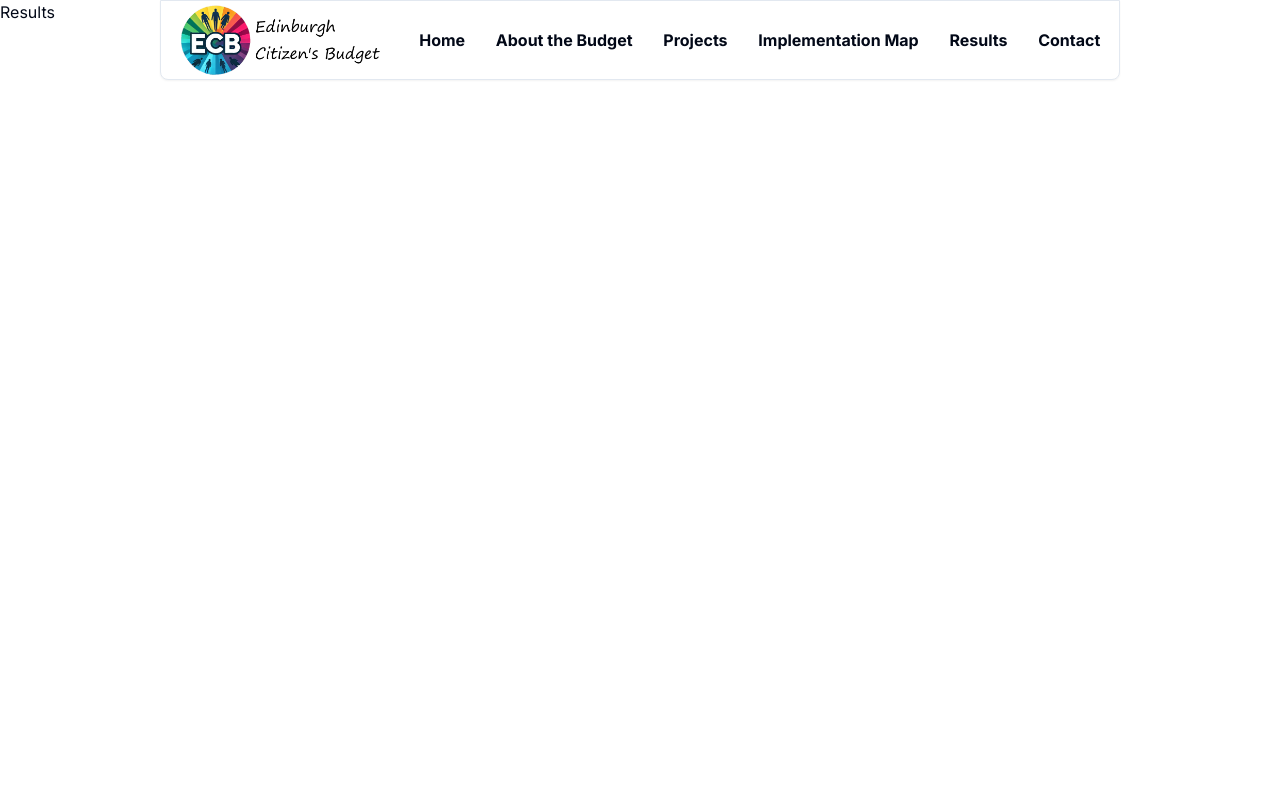
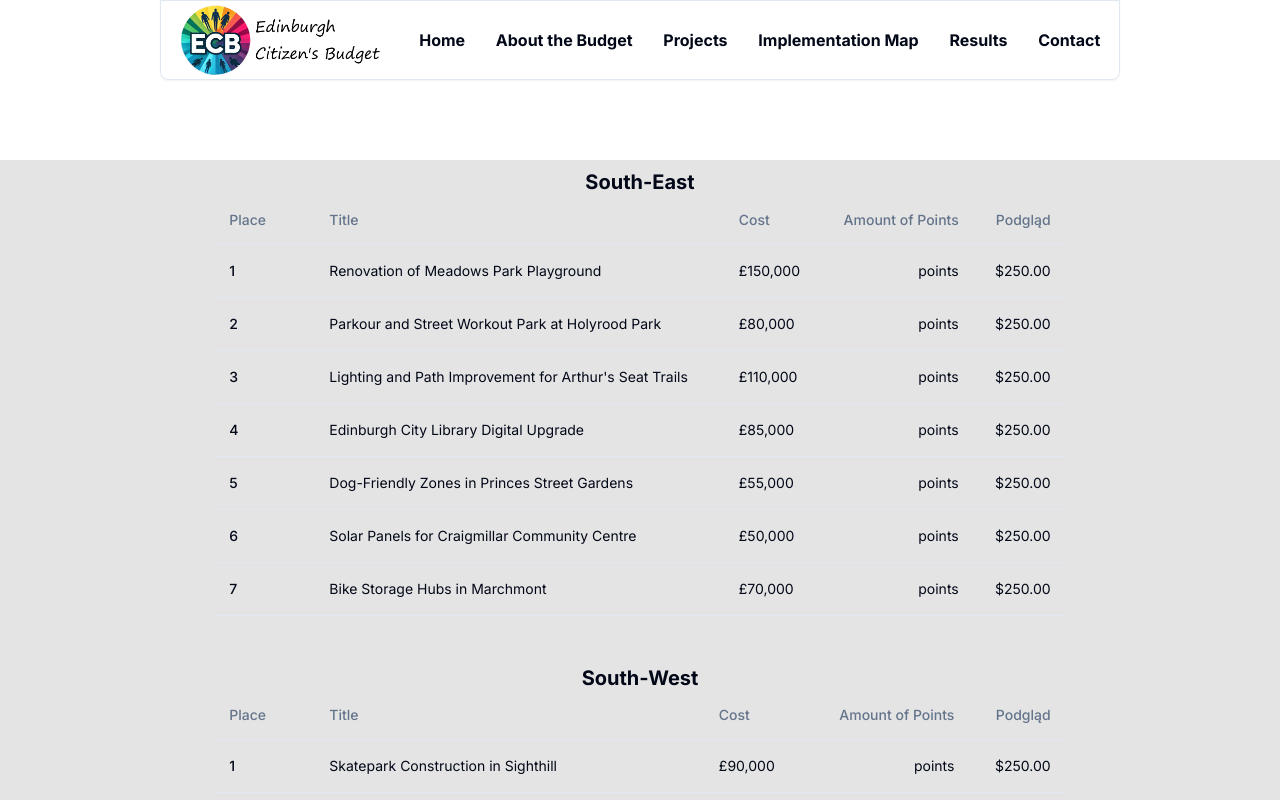
Before and after one commit to LSzpilowski/leaf-3, a Next.js app: page /results in a window 1280 px wide. Shown: the top 800 px of the page. Built offline with nearby package versions, Linux system fonts and the light colour scheme.

Commit message:
add table to feat/results

```diff
--- a/src/app/results/page.tsx
+++ b/src/app/results/page.tsx
@@ -1,7 +1,57 @@
-import React from "react";
+import { Item } from "@radix-ui/react-dropdown-menu";
+import { mockProjects } from "../mockData";
+import {
+  Table,
+  TableBody,
+  TableCaption,
+  TableCell,
+  TableHead,
+  TableHeader,
+  TableRow,
+} from "@/components/ui/table";
+
+const areas = ["South-East", "South-West", "North-East", "North-West"];
 
 function Results() {
-  return <div>Results</div>;
+  return (
+    <div className="min-h-screen w-full flex flex-col justify-center items-center gap-5 bg-[#E4E4E4] mt-40 ">
+      <div className="flex flex-col gap-10 w-2/3">
+        {areas.map((area, index) => {
+          return (
+            <div key={index}>
+              <p className="w-full text-xl font-bold text-center pt-2">
+                {area}
+              </p>
+              <Table>
+                <TableHeader className="w-full">
+                  <TableRow>
+                    <TableHead className="w-[100px]">Place</TableHead>
+                    <TableHead>Title</TableHead>
+                    <TableHead>Cost</TableHead>
+                    <TableHead className="text-right">
+                      Amount of Points
+                    </TableHead>
+                    <TableHead className="text-right">Podgląd</TableHead>
+                  </TableRow>
+                </TableHeader>
+                {mockProjects
+                  .filter((project) => project.district === area)
+                  .map((item, index) => (
+                    <TableRow key={index}>
+                      <TableCell className="font-medium">{index + 1}</TableCell>
+                      <TableCell>{item.title}</TableCell>
+                      <TableCell>{item.estimatedCost}</TableCell>
+                      <TableCell className="text-right">points</TableCell>
+                      <TableCell className="text-right">$250.00</TableCell>
+                    </TableRow>
+                  ))}
+              </Table>
+            </div>
+          );
+        })}
+      </div>
+    </div>
+  );
 }
 
 export default Results;
--- /dev/null
+++ b/src/components/ui/table.tsx
@@ -0,0 +1,117 @@
+import * as React from "react"
+
+import { cn } from "@/lib/utils"
+
+const Table = React.forwardRef<
+  HTMLTableElement,
+  React.HTMLAttributes<HTMLTableElement>
+>(({ className, ...props }, ref) => (
+  <div className="relative w-full overflow-auto">
+    <table
+      ref={ref}
+      className={cn("w-full caption-bottom text-sm", className)}
+      {...props}
+    />
+  </div>
+))
+Table.displayName = "Table"
+
+const TableHeader = React.forwardRef<
+  HTMLTableSectionElement,
+  React.HTMLAttributes<HTMLTableSectionElement>
+>(({ className, ...props }, ref) => (
+  <thead ref={ref} className={cn("[&_tr]:border-b", className)} {...props} />
+))
+TableHeader.displayName = "TableHeader"
+
+const TableBody = React.forwardRef<
+  HTMLTableSectionElement,
+  React.HTMLAttributes<HTMLTableSectionElement>
+>(({ className, ...props }, ref) => (
+  <tbody
+    ref={ref}
+    className={cn("[&_tr:last-child]:border-0", className)}
+    {...props}
+  />
+))
+TableBody.displayName = "TableBody"
+
+const TableFooter = React.forwardRef<
+  HTMLTableSectionElement,
+  React.HTMLAttributes<HTMLTableSectionElement>
+>(({ className, ...props }, ref) => (
+  <tfoot
+    ref={ref}
+    className={cn(
+      "border-t bg-muted/50 font-medium [&>tr]:last:border-b-0",
+      className
+    )}
+    {...props}
+  />
+))
+TableFooter.displayName = "TableFooter"
+
+const TableRow = React.forwardRef<
+  HTMLTableRowElement,
+  React.HTMLAttributes<HTMLTableRowElement>
+>(({ className, ...props }, ref) => (
+  <tr
+    ref={ref}
+    className={cn(
+      "border-b transition-colors hover:bg-muted/50 data-[state=selected]:bg-muted",
+      className
+    )}
+    {...props}
+  />
+))
+TableRow.displayName = "TableRow"
+
+const TableHead = React.forwardRef<
+  HTMLTableCellElement,
+  React.ThHTMLAttributes<HTMLTableCellElement>
+>(({ className, ...props }, ref) => (
+  <th
+    ref={ref}
+    className={cn(
+      "h-12 px-4 text-left align-middle font-medium text-muted-foreground [&:has([role=checkbox])]:pr-0",
+      className
+    )}
+    {...props}
+  />
+))
+TableHead.displayName = "TableHead"
+
+const TableCell = React.forwardRef<
+  HTMLTableCellElement,
+  React.TdHTMLAttributes<HTMLTableCellElement>
+>(({ className, ...props }, ref) => (
+  <td
+    ref={ref}
+    className={cn("p-4 align-middle [&:has([role=checkbox])]:pr-0", className)}
+    {...props}
+  />
+))
+TableCell.displayName = "TableCell"
+
+const TableCaption = React.forwardRef<
+  HTMLTableCaptionElement,
+  React.HTMLAttributes<HTMLTableCaptionElement>
+>(({ className, ...props }, ref) => (
+  <caption
+    ref={ref}
+    className={cn("mt-4 text-sm text-muted-foreground", className)}
+    {...props}
+  />
+))
+TableCaption.displayName = "TableCaption"
+
+export {
+  Table,
+  TableHeader,
+  TableBody,
+  TableFooter,
+  TableHead,
+  TableRow,
+  TableCell,
+  TableCaption,
+}
```
